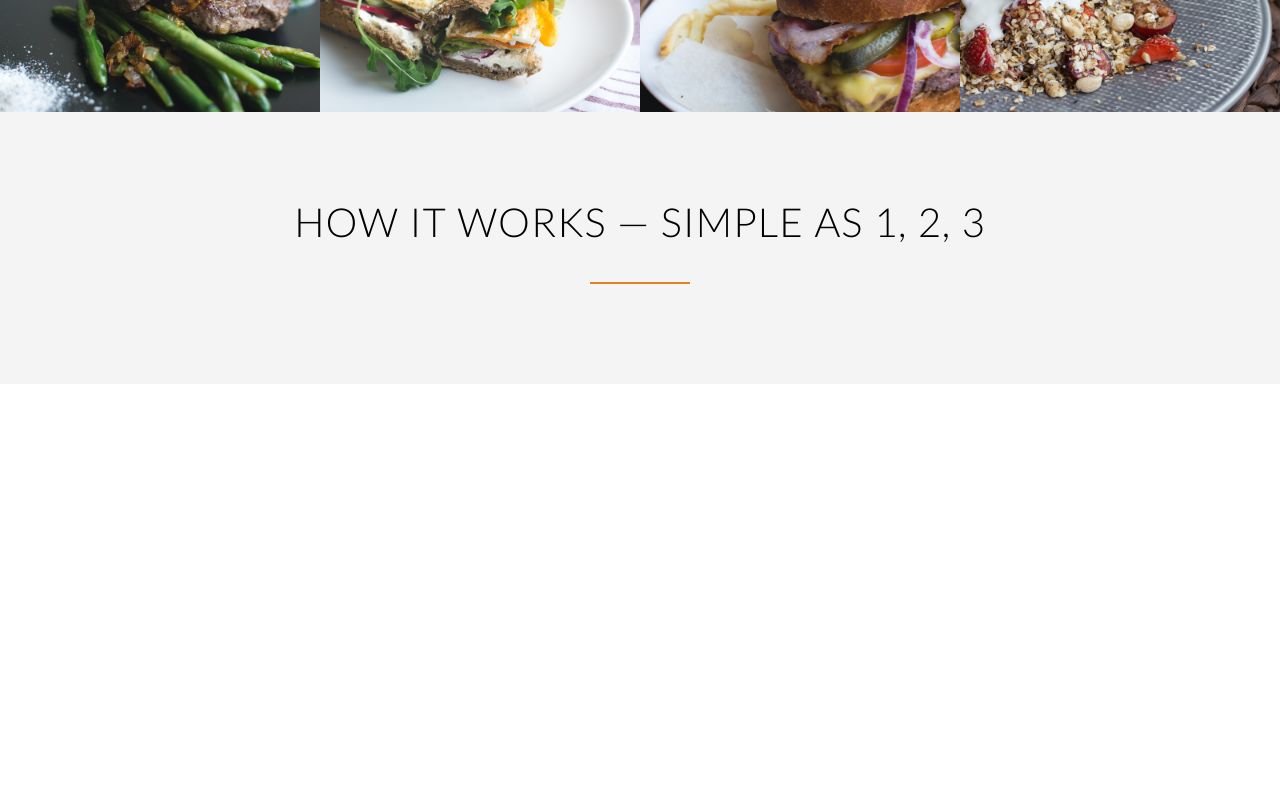
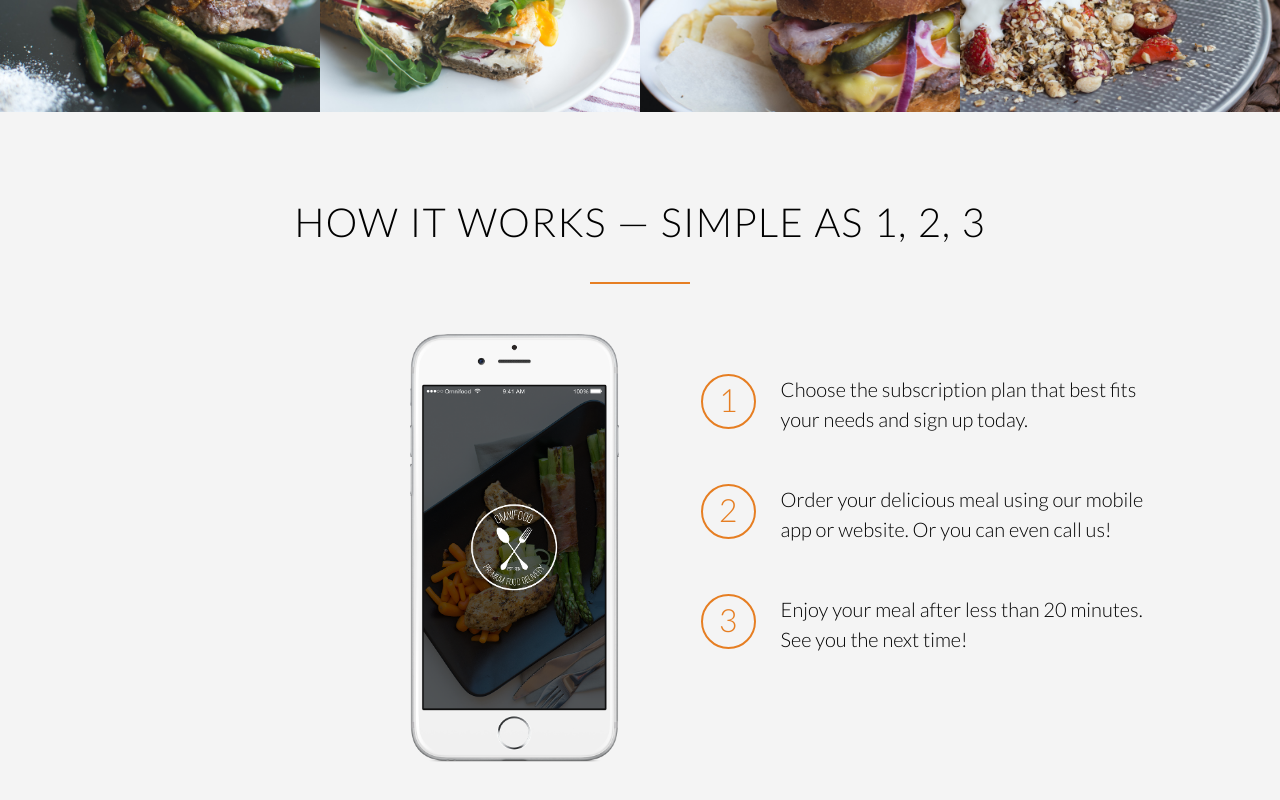
Before and after one commit to kwakufosu/OmniFood-Clone, a website: page public/index.html in a window 1280 px wide. Shown: the part 1809-2609 px from the top of the page. Before the commit the page ends 2193 px from the top, so only its background shows below. Drawn offline with nearby package versions, Linux system fonts and the light colour scheme.

Commit message:
Added points and image-how it works section

```diff
--- a/public/index.html
+++ b/public/index.html
@@ -139,7 +139,7 @@
     <section>
       <div>
         <!--  Images 1st row-->
-        <div class="grid grid-cols-4 ">
+        <div class="grid grid-cols-4">
           <div class="w-full h-auto">
             <img src="./assets/img/1.jpg" alt="" />
           </div>
@@ -155,7 +155,7 @@
         </div>
 
         <!-- Images 2nd row -->
-        <div class="grid grid-cols-4 ">
+        <div class="grid grid-cols-4">
           <div class="w-full h-auto">
             <img src="./assets/img/5.jpg" alt="" />
           </div>
@@ -175,14 +175,65 @@
     <!-- How it works -->
     <section class="py-[80px] bg-[#f4f4f4]">
       <div
-        class="container mx-auto max-w-fit text-[25px] [word-spacing:2px] tracking-[1px] text-center font-light md:text-[40px]"
+        class="container mx-auto max-w-fit text-[20px] [word-spacing:2px] tracking-[1px] text-center font-light md:text-[40px]"
       >
         <h2 class="uppercase mb-[30px]">How it works — Simple as 1, 2, 3</h2>
         <div class="h-[2px] w-[100px] mx-auto my-[20px] bg-[#e67e22]"></div>
       </div>
 
       <div class="max-w-[1140px] mx-auto">
-        <div class="grid col-2 md:grid"></div>
+        <div class="grid-cols-2 gap-x-2 md:grid">
+          <div class="flex justify-center mt-[30px] md:justify-end">
+            <img
+              src="./assets/img/app-iPhone.png"
+              alt=""
+              class="w-[40%] text-right pr-[3%]"
+            />
+          </div>
+
+          <div class="max-w-[80%] mx-auto my-[50px] ">
+            <div class="mt-[20px] mb-[50px]">
+              <div
+                class="text-[#e67e22] text-[120%] float-left mr-[15px] border-solid inline-block border-2 h-[40px] w-[40px] text-center border-[#e67e22] font-light rounded-full md:h-[55px] md:w-[55px] md:mr-[25px] md:text-[200%]"
+              >
+                1
+              </div>
+
+              <p class="text-[15px] font-light md:text-[20px]">
+                Choose the subscription plan that best fits your needs and sign
+                up today.
+              </p>
+            </div>
+
+            <!-- Point 2 -->
+            <div class="mb-[50px]">
+              <div
+                class="text-[#e67e22] text-[120%] float-left mr-[15px] border-solid inline-block border-2 h-[40px] w-[40px] text-center border-[#e67e22] font-light rounded-full md:h-[55px] md:w-[55px] md:mr-[25px] md:text-[200%]"
+              >
+                2
+              </div>
+
+              <p class="text-[15px] font-light md:text-[20px]">
+                Order your delicious meal using our mobile app or website. Or
+                you can even call us!
+              </p>
+            </div>
+
+            <!-- Point 3 -->
+            <div>
+              <div
+                class="text-[#e67e22] text-[120%] float-left mr-[15px] border-solid inline-block border-2 h-[40px] w-[40px] text-center border-[#e67e22] font-light rounded-full md:h-[55px] md:w-[55px] md:mr-[25px] md:text-[200%]"
+              >
+                3
+              </div>
+
+              <p class="text-[15px] font-light md:text-[20px]">
+                Enjoy your meal after less than 20 minutes. See you the next
+                time!
+              </p>
+            </div>
+          </div>
+        </div>
       </div>
     </section>
 
```
Also changed, not shown: public/main.css.
